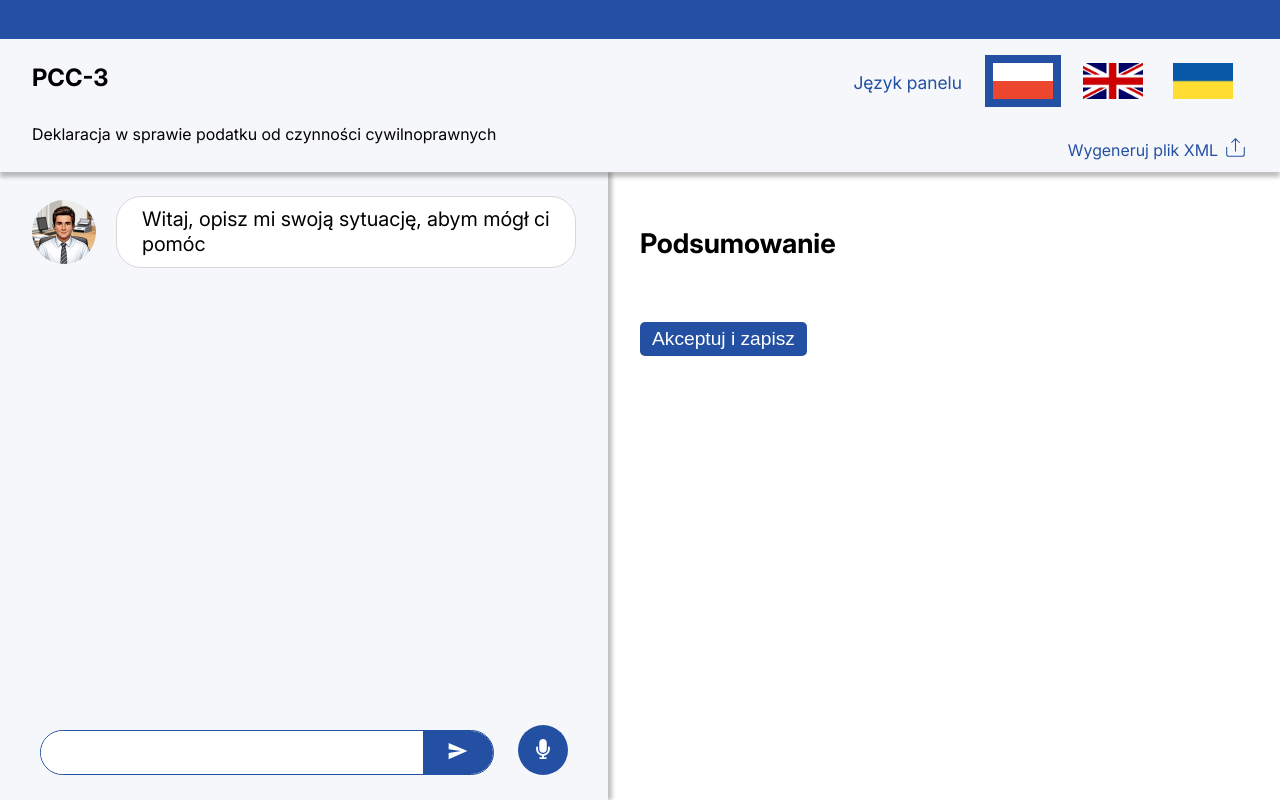
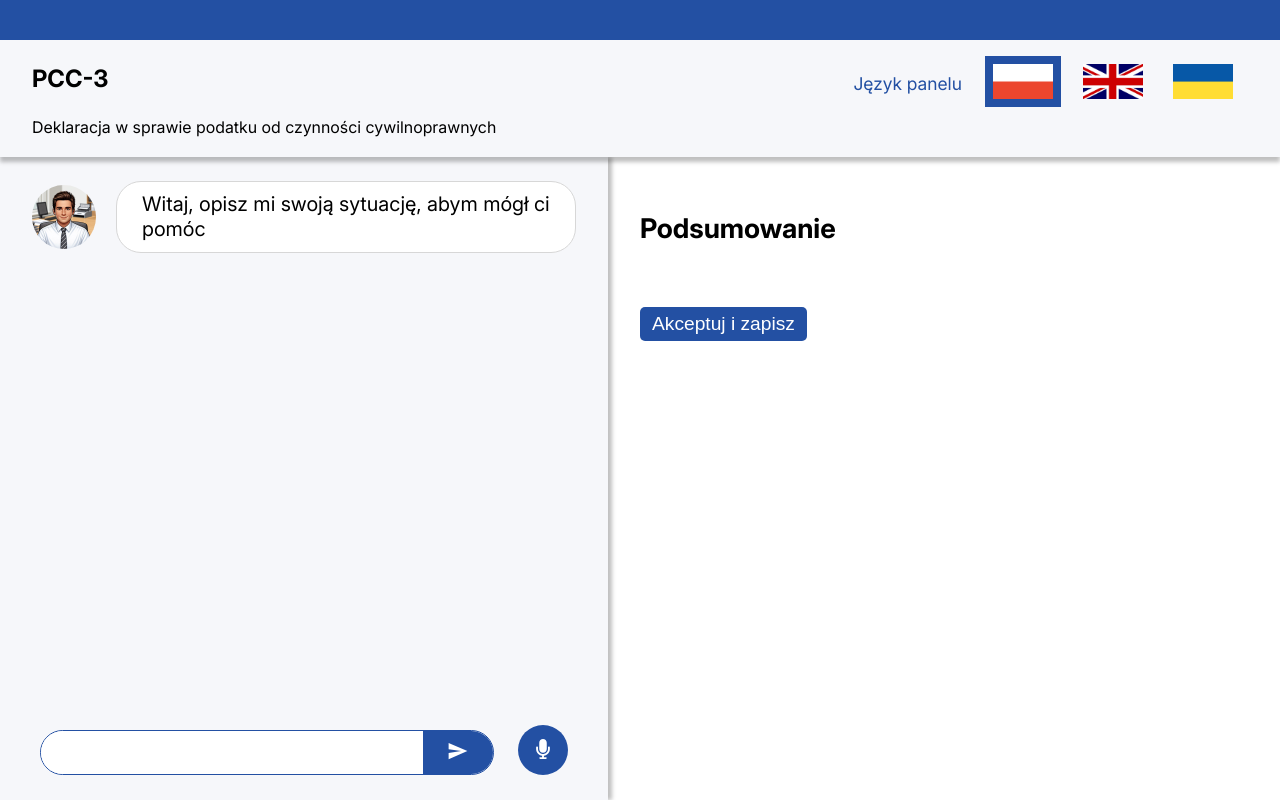
Before and after one commit to LenartPiotr/HackYeah2024, a React (Vite) app in the folder frontend/: page / in a window 1280 px wide. Built offline with nearby package versions, Linux system fonts and the light colour scheme.

Commit message:
Moved xml export to submit button

```diff
--- a/frontend/src/components/Header/Header.tsx
+++ b/frontend/src/components/Header/Header.tsx
@@ -19,25 +19,6 @@ const Header = ({ settings, changeLanguage, setSummaryToggle }: HeaderProps) =>
     const handleMenu = () => {
         settingsPanel.current?.classList.toggle("active");
     }
-
-    const handleXml = () => {
-        const d = new Date();
-        let [date, time] = d.toLocaleString().split(", ");
-        date = date.split(".").reverse().join("_");
-        time = time.split(":").join("_");
-
-        fetch("http://127.0.0.1:8000/xml")
-            .then(res => res.blob())
-            .then(blob => {
-                const url = window.URL.createObjectURL(blob);
-                const a = document.createElement('a');
-                a.href = url;
-                a.download = `formularz_${date}_${time}.xml`;
-                document.body.appendChild(a); // we need to append the element to the dom -> otherwise it will not work in firefox
-                a.click();
-                a.remove();  //afterwards we remove the element again
-            });
-    };
 
     return (
         <header className='header-main'>
@@ -83,9 +64,6 @@ const Header = ({ settings, changeLanguage, setSummaryToggle }: HeaderProps) =>
                         />
                     </div>
                 </div>
-                <div className='export-functions'>
-                    <div className='function' onClick={handleXml}>{messages['generate-xml'][settings.language]}<CiExport size="25px" /></div>
-                </div>
             </div>
         </header>
     )
--- a/frontend/src/components/Header/header.scss
+++ b/frontend/src/components/Header/header.scss
@@ -45,6 +45,10 @@
                 height: 2rem;
             }
         }
+    }
+
+    .form-info-subtitle {
+        margin-block: 0.5rem;
     }
 
     .settings-panel {
--- a/frontend/src/components/Summary/Summary.tsx
+++ b/frontend/src/components/Summary/Summary.tsx
@@ -5,6 +5,25 @@ import SummaryValue from '../SummaryValue/SummaryValue';
 
 const Summary = ({ settings, responses, summaryToggle }: SummaryProps) => {
     const categories = new Set(responses.map((summary: SummaryType) => summary.category));
+
+    const handleXml = () => {
+        const d = new Date();
+        let [date, time] = d.toLocaleString().split(", ");
+        date = date.split(".").reverse().join("_");
+        time = time.split(":").join("_");
+
+        fetch("http://127.0.0.1:8000/xml")
+            .then(res => res.blob())
+            .then(blob => {
+                const url = window.URL.createObjectURL(blob);
+                const a = document.createElement('a');
+                a.href = url;
+                a.download = `formularz_${date}_${time}.xml`;
+                document.body.appendChild(a); // we need to append the element to the dom -> otherwise it will not work in firefox
+                a.click();
+                a.remove();  //afterwards we remove the element again
+            });
+    };
 
     const summaryElements = [...categories].map((category: string) => {
 
@@ -33,7 +52,7 @@ const Summary = ({ settings, responses, summaryToggle }: SummaryProps) => {
         <div className={`main-summary ${summaryToggle && 'active'}`}>
             <h2 className='summary-title'>{messages['summary-title'][settings.language]}</h2>
             {...summaryElements}
-            <button className='summary-accept'>{messages['accept-button'][settings.language]}</button>
+            <button className='summary-accept' onClick={handleXml}>{messages['accept-button'][settings.language]}</button>
         </div>
     )
 };
```
